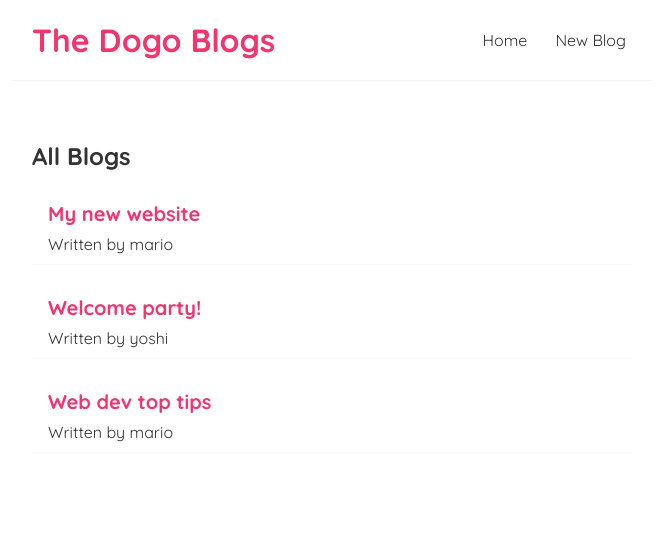
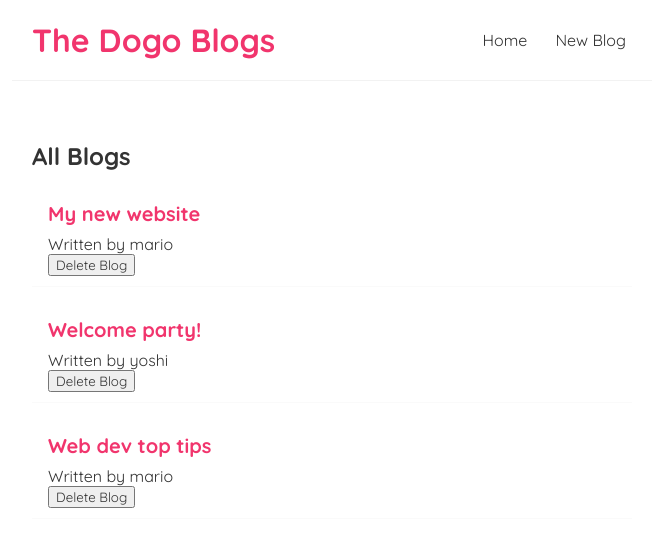
Before and after one commit to Iqbal0786/dogo-blog, a React (Create React App) app: page / in a window 1280 px wide. Shown: the top 546 px of the page, without its empty margins (308-964 px from the left). Built offline with nearby package versions, Linux system fonts and the light colour scheme.

Commit message:
added delete blog functionality

```diff
--- a/src/components/BlogList.jsx
+++ b/src/components/BlogList.jsx
@@ -1,7 +1,7 @@
 import React from 'react'
 
 export default function
-({blogs , title}) {
+({blogs , title ,deleteBlogHandler}) {
   return (
     <div className='blog-list'>
         <h2>{title}</h2>
@@ -9,6 +9,9 @@ export default function
         <div className="blog-preview" key={blog.id}>
           <h2>{blog.title}</h2>
           <p>Written by {blog.author}</p>
+          <button onClick={()=>{
+             deleteBlogHandler(blog.id)
+          }}>Delete Blog</button>
         </div>
       ))}
     </div>
--- a/src/components/Home.jsx
+++ b/src/components/Home.jsx
@@ -12,9 +12,14 @@ export default function Home() {
       id: 3,
     },
   ]);
+
+  const deleteBlogHandler=(id)=>{
+    setBlogs(blogs.filter(e=>e.id!=id))
+
+  }
   return (
     <div className="home">
-      <BlogList blogs={blogs} title={"All Blogs"}/>
+      <BlogList blogs={blogs} title={"All Blogs"} deleteBlogHandler={deleteBlogHandler}/>
     </div>
   );
 }
```
